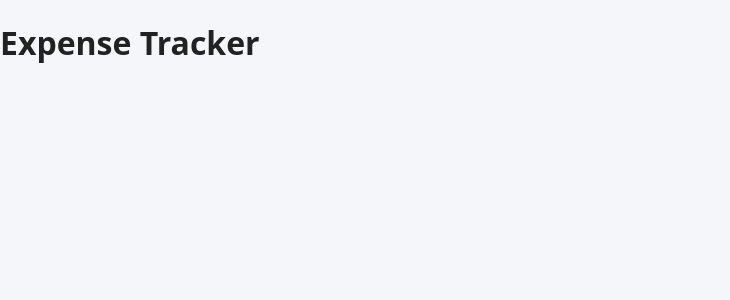
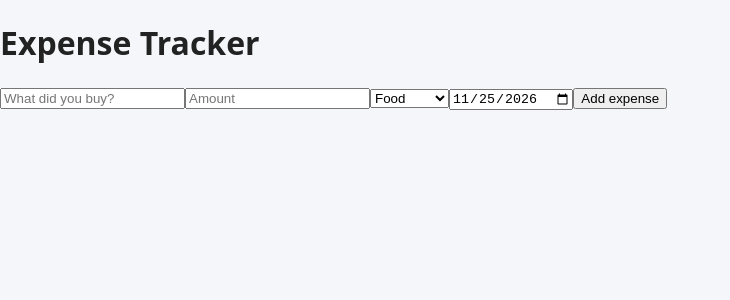
Before and after one commit to rachidAfggan/expense-tracker, a React (Vite) app: page / in a window 1280 px wide. Shown: the top 300 px of the page, without its empty margins (0-730 px from the left). Built offline with nearby package versions, Linux system fonts and the light colour scheme.

Commit message:
Use ExpenseForm in App

```diff
--- a/src/App.jsx
+++ b/src/App.jsx
@@ -1,7 +1,15 @@
+import ExpenseForm from './components/ExpenseForm'
+
 export default function App() {
+  function handleAdd(expense) {
+    // Temporary: the list and state come in the next step
+    console.log('New expense:', expense)
+  }
+
   return (
     <main>
       <h1>Expense Tracker</h1>
+      <ExpenseForm onAdd={handleAdd} />
     </main>
   )
 }
```
